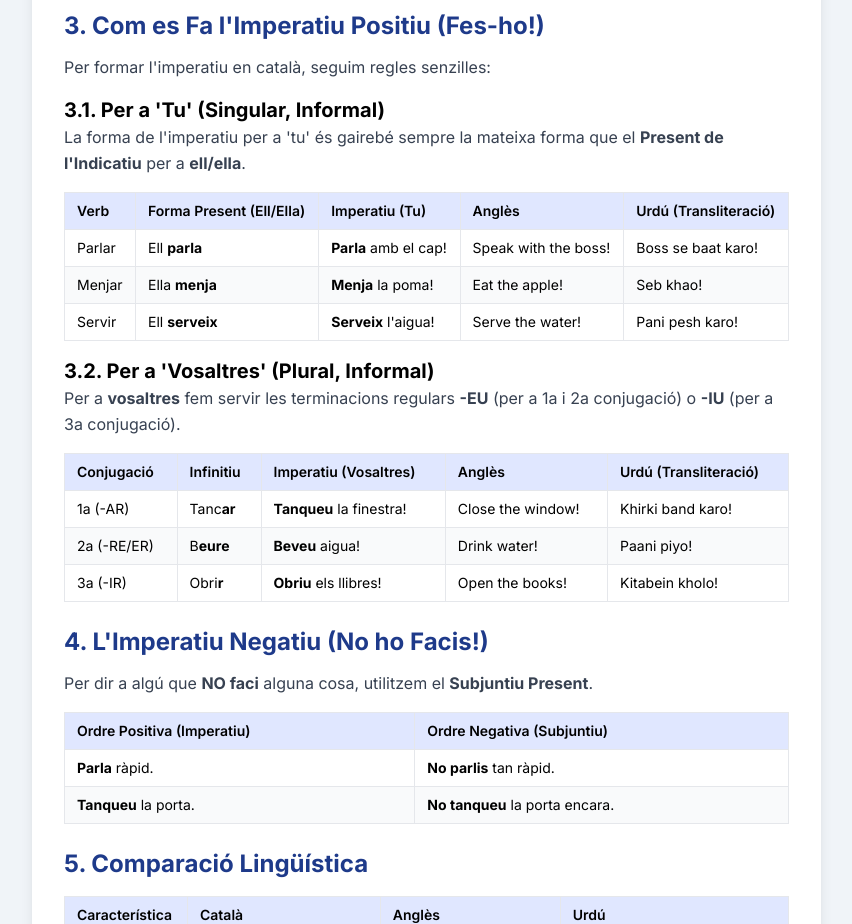
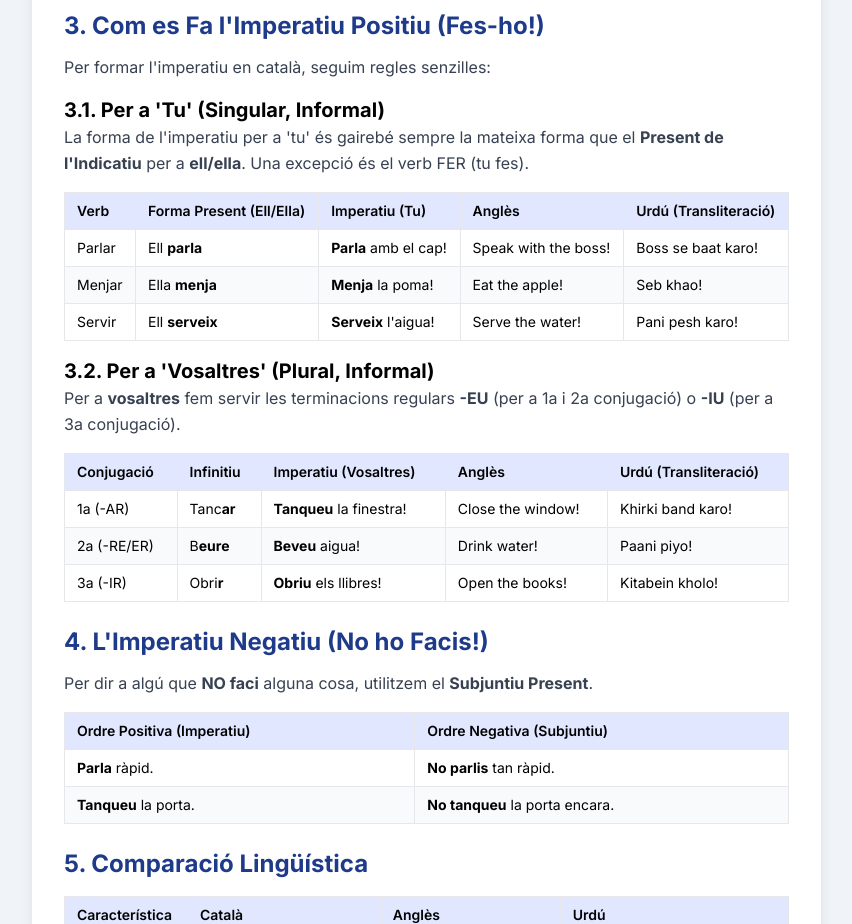
Before and after one commit to lromance/jocsgramatica, a plain HTML site: page ImperatiuCompetic.html in a window 1280 px wide. Shown: the part 1080-2004 px from the top of the page, without its empty margins (0-852 px from the left). Drawn offline with nearby package versions, Linux system fonts and the light colour scheme.

Commit message:
Clarify imperative form for 'tu' with exception
Added exception for the verb 'FER' in the imperative form.

```diff
--- a/ImperatiuCompetic.html
+++ b/ImperatiuCompetic.html
@@ -135,7 +135,7 @@
 
                     <h3 class="text-xl font-bold mt-4">3.1. Per a 'Tu' (Singular, Informal)</h3>
                     <p class="text-gray-700 leading-relaxed">
-                        La forma de l'imperatiu per a 'tu' és gairebé sempre la mateixa forma que el <strong>Present de l'Indicatiu</strong> per a <strong>ell/ella</strong>.
+                        La forma de l'imperatiu per a 'tu' és gairebé sempre la mateixa forma que el <strong>Present de l'Indicatiu</strong> per a <strong>ell/ella</strong>. Una excepció és el verb FER (tu <italic>fes</italic>).
                     </p>
                     <table class="text-sm">
                         <thead>
```
